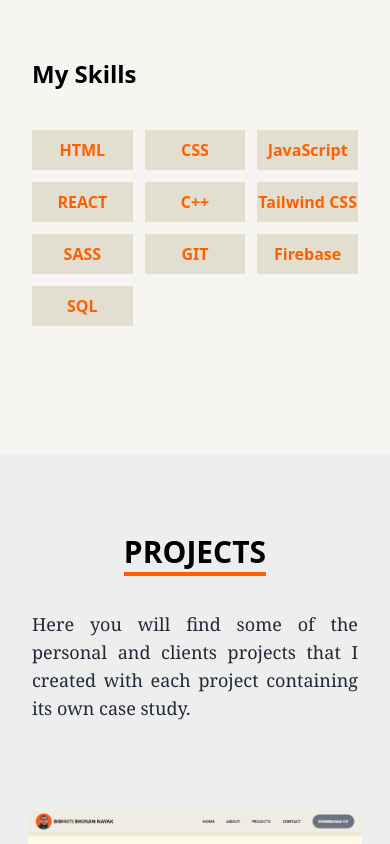
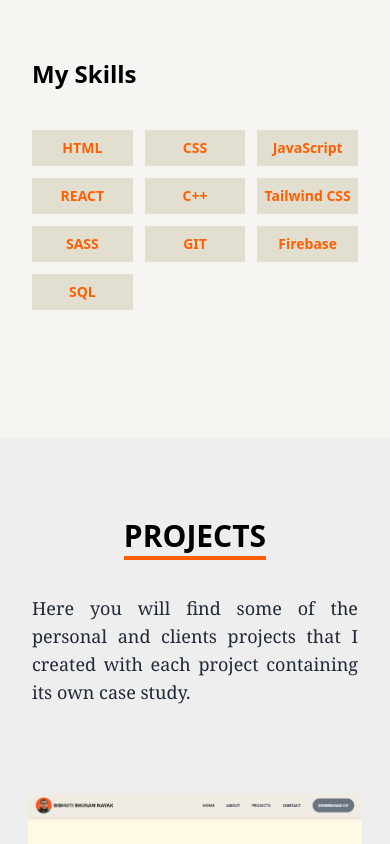
Before and after one commit to bibhuti147/portfolio-app, a React (Vite) app: page / in a window 390 px wide. Shown: the part 1980-2824 px from the top of the page. Built offline with nearby package versions, Linux system fonts and the light colour scheme.

Commit message:
10th change

```diff
--- a/src/pages/Aboutme.jsx
+++ b/src/pages/Aboutme.jsx
@@ -55,34 +55,34 @@ const Aboutme = () => {
         <div className="px-8 md:px-6 pt-24">
           <h1 className="text-2xl md:text-3xl font-bold pb-10">My Skills</h1>
           <ul className="grid grid-cols-3 md:grid-cols-5 gap-3">
-            <li className="bg-[#E2DFD0] md:text-lg text-center text-[#FF5F00] font-semibold py-2">
+            <li className="bg-[#E2DFD0] text-sm md:text-lg text-center text-[#FF5F00] font-semibold py-2">
               HTML
             </li>
-            <li className="bg-[#E2DFD0] md:text-lg text-center text-[#FF5F00] font-semibold py-2">
+            <li className="bg-[#E2DFD0] text-sm md:text-lg text-center text-[#FF5F00] font-semibold py-2">
               CSS
             </li>
-            <li className="bg-[#E2DFD0] md:text-lg text-center text-[#FF5F00] font-semibold py-2">
+            <li className="bg-[#E2DFD0] text-sm md:text-lg text-center text-[#FF5F00] font-semibold py-2">
               JavaScript
             </li>
-            <li className="bg-[#E2DFD0] md:text-lg text-center text-[#FF5F00] font-semibold py-2">
+            <li className="bg-[#E2DFD0] text-sm md:text-lg text-center text-[#FF5F00] font-semibold py-2">
               REACT
             </li>
-            <li className="bg-[#E2DFD0] md:text-lg text-center text-[#FF5F00] font-semibold py-2">
+            <li className="bg-[#E2DFD0] text-sm md:text-lg text-center text-[#FF5F00] font-semibold py-2">
               C++
             </li>
-            <li className="bg-[#E2DFD0] md:text-lg text-center text-[#FF5F00] font-semibold py-2">
+            <li className="bg-[#E2DFD0] text-sm md:text-lg text-center text-[#FF5F00] font-semibold py-2">
               Tailwind CSS
             </li>
-            <li className="bg-[#E2DFD0] md:text-lg text-center text-[#FF5F00] font-semibold py-2">
+            <li className="bg-[#E2DFD0] text-sm md:text-lg text-center text-[#FF5F00] font-semibold py-2">
               SASS
             </li>
-            <li className="bg-[#E2DFD0] md:text-lg text-center text-[#FF5F00] font-semibold py-2">
+            <li className="bg-[#E2DFD0] text-sm md:text-lg text-center text-[#FF5F00] font-semibold py-2">
               GIT
             </li>
-            <li className="bg-[#E2DFD0] md:text-lg text-center text-[#FF5F00] font-semibold py-2">
+            <li className="bg-[#E2DFD0] text-sm md:text-lg text-center text-[#FF5F00] font-semibold py-2">
               Firebase
             </li>
-            <li className="bg-[#E2DFD0] md:text-lg text-center text-[#FF5F00] font-semibold py-2">
+            <li className="bg-[#E2DFD0] text-sm md:text-lg text-center text-[#FF5F00] font-semibold py-2">
               SQL
             </li>
           </ul>
--- a/src/pages/Contact.jsx
+++ b/src/pages/Contact.jsx
@@ -43,7 +43,7 @@ const Contact = () => {
         Feel free to Contact me by submitting the form below and I will get back
         to you as soon as possible.
       </p>
-      <div className="py-7 md:py-14 mx-4 md:mx-60 px-2 md:px-16 bg-[#DDDDDD] shadow-xl">
+      <div className="py-8 md:py-14 mx-2 md:mx-60 px-4 md:px-16 bg-[#DDDDDD] shadow-xl rounded-md">
         <form
           onSubmit={onSubmit}
           class="w-full mx-auto flex flex-col justify-center "
@@ -71,7 +71,7 @@ const Contact = () => {
                   aria-invalid="false"
                 />
               </div>
-              <div class="w-full md:w-1/2 ltr:md:ml-2.5 rtl:md:mr-2.5 ltr:lg:ml-5 rtl:lg:mr-5 mt-2 md:mt-0">
+              <div class="w-full md:w-1/2 ltr:md:ml-2.5 rtl:md:mr-2.5 ltr:lg:ml-5 rtl:lg:mr-5 mt-0">
                 <label
                   htmlFor="email"
                   class="block text-gray-600 font-semibold text-sm leading-none mb-3 cursor-pointer"
```
